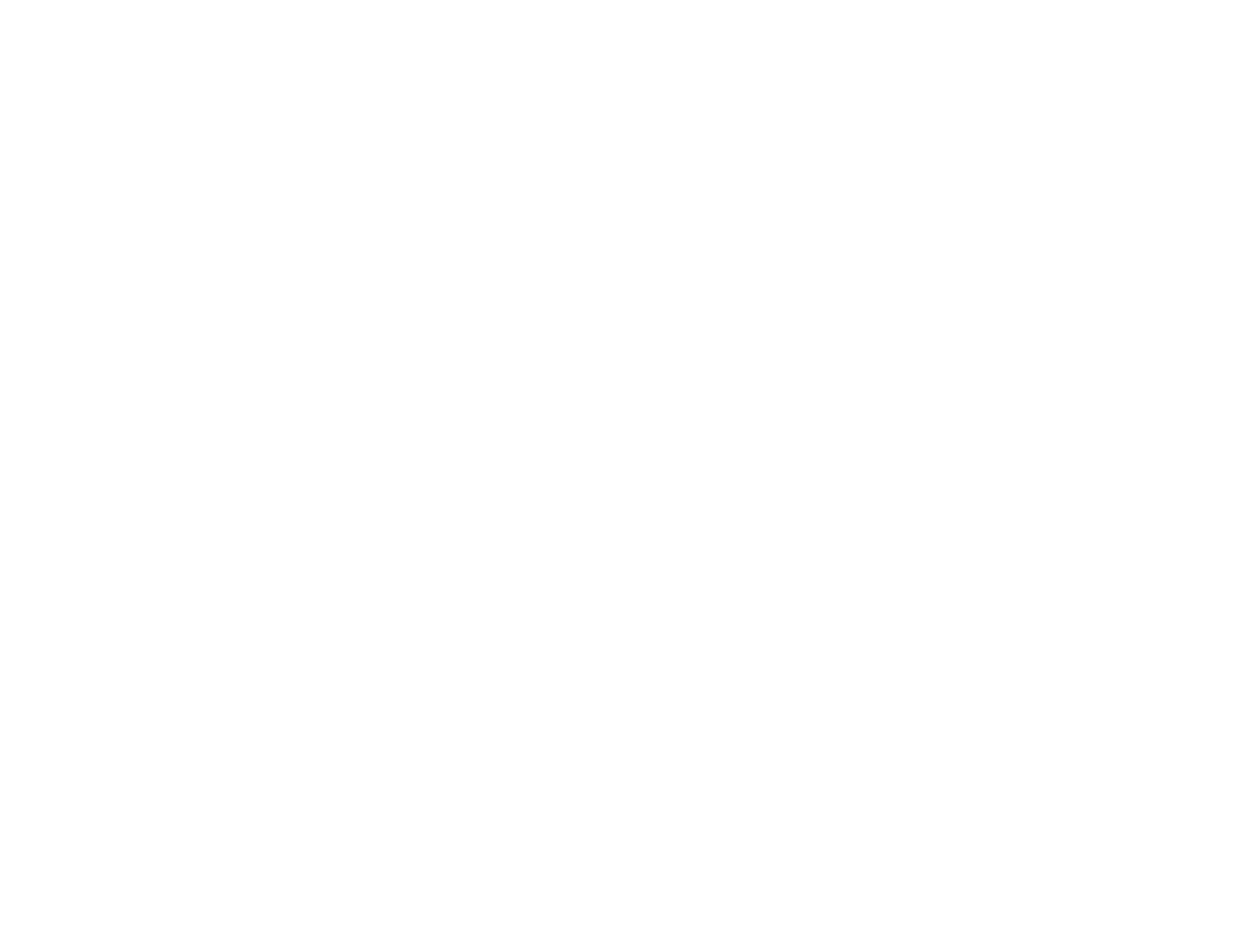
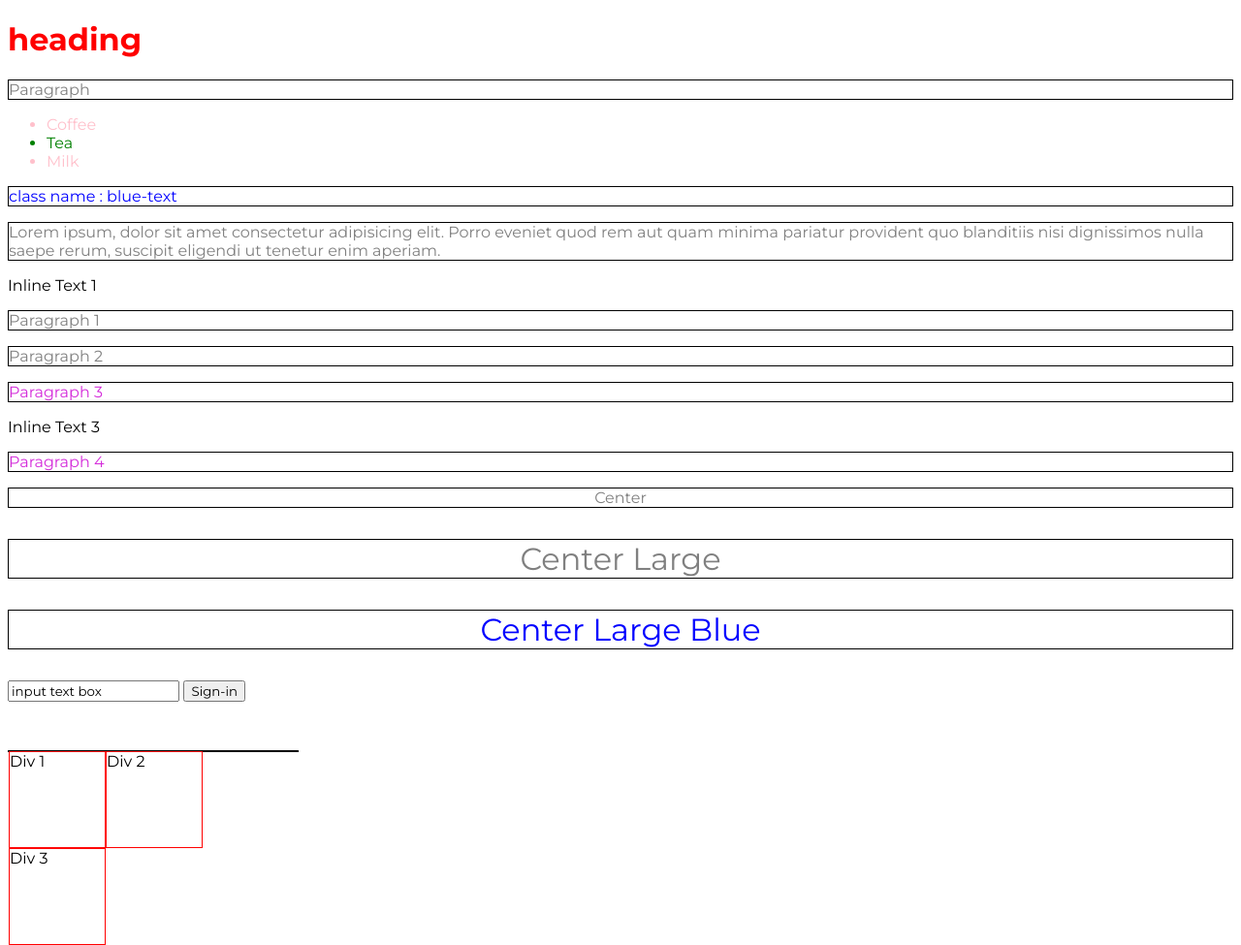
Before and after one commit to juyoung797/CSS-basic, a plain HTML site: page index.html in a window 1280 px wide. Shown: the whole page at 97% size. Before the commit the page ends 800 px from the top, so only its background shows below. Drawn offline with Linux system fonts and the light colour scheme.

Commit message:
Adds basic HTML structure and CSS link

```diff
--- a/index.html
+++ b/index.html
@@ -3,9 +3,49 @@
 <head>
     <meta charset="UTF-8">
     <meta name="viewport" content="width=device-width, initial-scale=1.0">
-    <title>Document</title>
+    <title>CSS</title>
+    <link rel="stylesheet" href="style.css">
 </head>
 <body>
+    <!-- 태그 선택자 / 클래스 선택자 / 아이디 선택자 -->
+    <h1>heading</h1>
+    <p>Paragraph</p>
+    <ul>
+        <li>Coffee</li>
+        <li id="green-text">Tea</li>
+        <li>Milk</li>
+    </ul>
+    <p class="blue-text">class name : blue-text</p>
+    <p>
+        Lorem ipsum, dolor sit amet consectetur adipisicing elit. Porro eveniet quod rem aut quam minima pariatur provident quo blanditiis nisi dignissimos nulla saepe rerum, suscipit eligendi ut tenetur enim aperiam.
+    </p>
 
+    <!-- 결합 선택자 -->
+    <div class="start">
+        <span>Inline Text 1</span>
+        <p>Paragraph 1</p>
+        <p>Paragraph 2</p>
+        <div>
+            <p>
+                <span>Paragraph 3</span>
+            </p>
+            <span>Inline Text 3</span>
+        </div>
+        <p class="end">Paragraph 4</p>
+    </div>
+
+    <!-- 클래스 중첩 -->
+    <p class="text-center">Center</p>
+    <p class="text-center text-large">Center Large</p>
+    <p class="text-center text-large text-blue">Center Large Blue</p>
+
+    <!-- 전체 선택자 -->
+    <input type="text" value="input text box">
+    <button>Sign-in</button>
+    <div class="frame">
+        <div>Div 1</div>
+        <div>Div 2</div>
+        <div>Div 3</div>
+    </div>
 </body>
 </html>
--- /dev/null
+++ b/style.css
@@ -0,0 +1,75 @@
+@import url('https://fonts.googleapis.com/css2?family=Montserrat:ital,wght@0,100..900;1,100..900&display=swap');
+
+/* 태그 선택자 / 클래스 선택자 / 아이디 선택자 */
+body {
+    font-family: 'Noto Sans KR', sans-serif;
+}
+h1 {
+    color: red;
+}
+p {
+    color: grey;
+}
+ul li {
+    color: pink;
+}
+.blue-text {
+    color: blue;
+}
+#green-text {
+    color: green;
+}
+
+/* 결합 선택자 */
+/* div span {
+    color: red;
+}
+div > span {
+    color: red;
+} */
+.start div p,
+.end {
+    color: rgb(212, 43, 218);
+}
+
+/* 클래스 중첩 */
+p {
+    border: 1px solid #000;
+}
+.text-center {
+    text-align: center;
+}
+.text-large {
+    font-size: 2em;
+}
+.text-blue {
+    color: blue;
+}
+
+/* 전체 선택자 */
+* {
+    font-family: 'Montserrat', sans-serif;
+    box-sizing: border-box;
+    outline: none;
+}
+
+.frame {
+    border: 1px solid #000;
+    width: 300px;
+    margin-top: 50px;
+}
+.frame div {
+    border: 1px solid red;
+    float: left;
+    height: 100px;
+    width: 100px;
+}
+
+/* 태그와 함께 사용하는 선택자 */
+.about {
+    color: red;
+}
+
+section.about {
+    color: red;
+}
```
